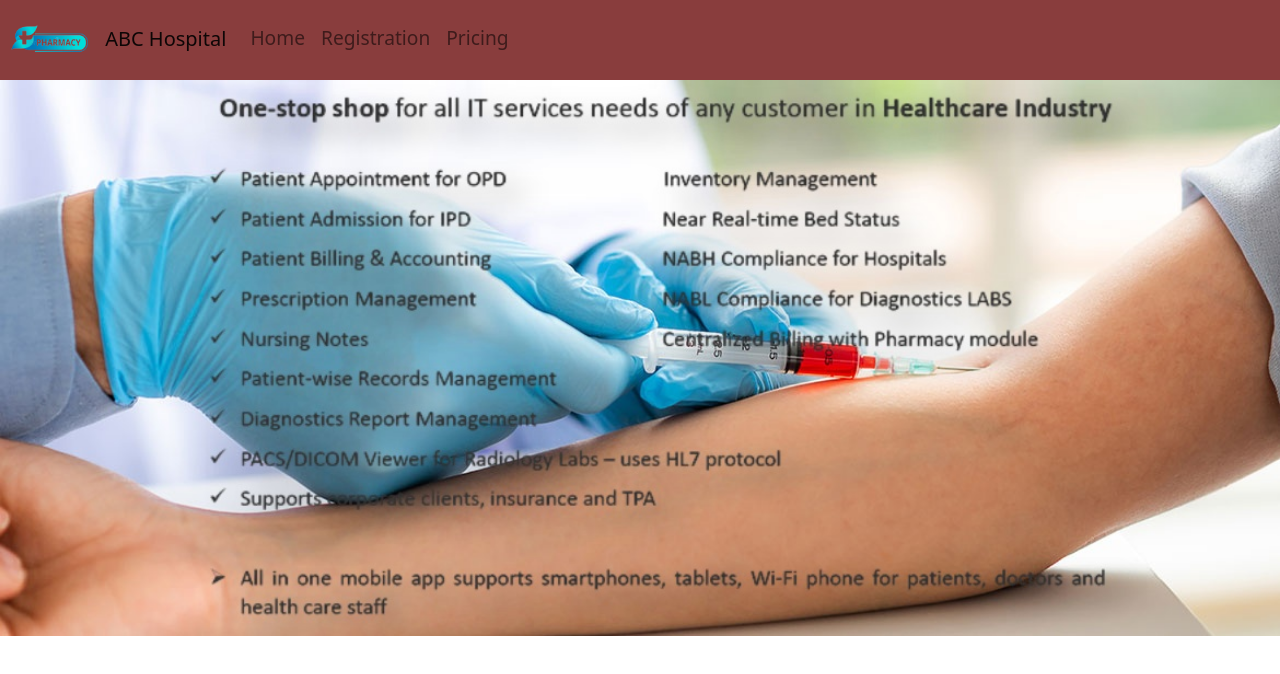
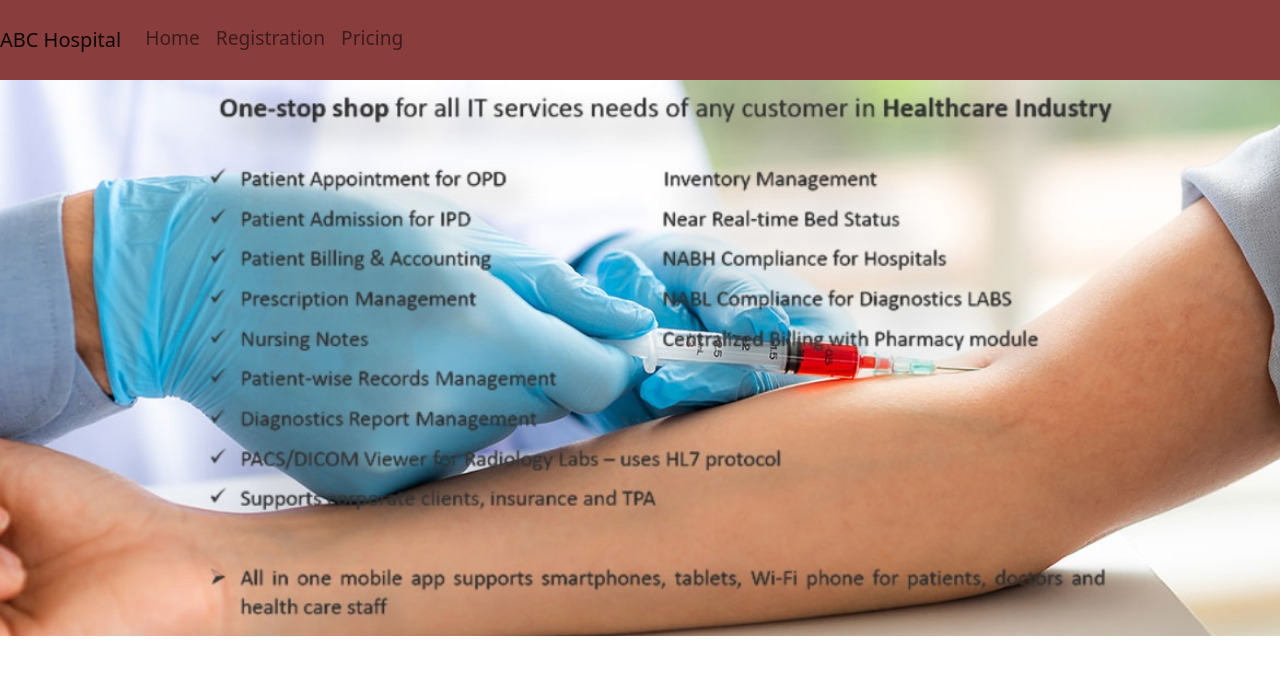
Before and after one commit to pritamcr7/pharmacy-project, a React (Create React App) app: page / in a window 1280 px wide. Shown: the top 674 px of the page. Built offline with nearby package versions, Linux system fonts and the light colour scheme.

Commit message:
Logo Removed

```diff
--- a/src/components/home/Home.js
+++ b/src/components/home/Home.js
@@ -10,10 +10,7 @@ const Home = () => {
   return (
     <div className="home-page">
       <Navbar className="navbar">
-        <Navbar.Brand>
-          <img src={pharmacyImage} width="100px" height="75px" alt="logopic" />{" "}
-          ABC Hospital
-        </Navbar.Brand>
+        <Navbar.Brand>ABC Hospital</Navbar.Brand>
         <Nav className="me-auto mb-1">
           <Nav.Link href="">Home</Nav.Link>
           <Nav.Link href="registration">Registration</Nav.Link>
```
